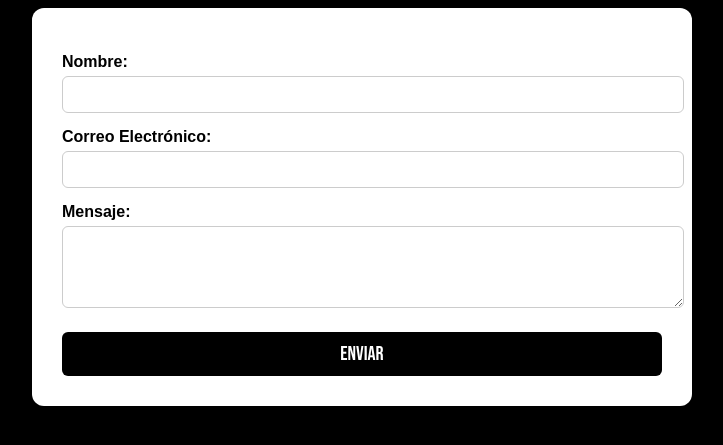
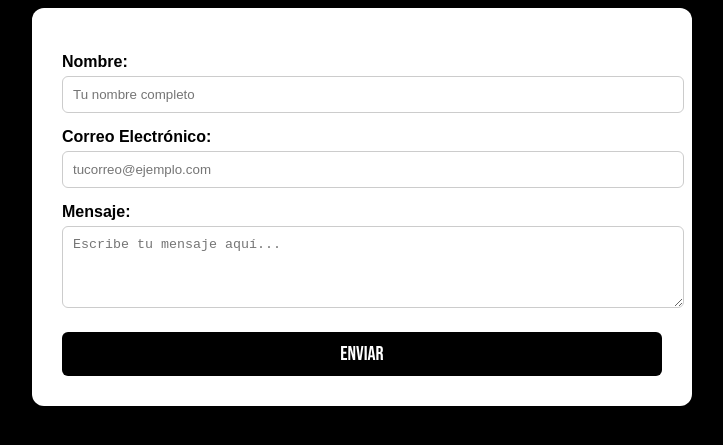
Before and after one commit to AreliPerdue/dfs-act1-AreliPerdue, a plain HTML site: page contacto.html in a window 1280 px wide. Shown: the part 167-612 px from the top of the page, without its empty margins (278-1001 px from the left). Drawn offline with Linux system fonts and the light colour scheme.

Commit message:
Add files via upload

```diff
--- a/contacto.html
+++ b/contacto.html
@@ -63,13 +63,13 @@
     <h2>Queremos escucharte</h2>
     <form action="#" method="post">
     <label for="name">Nombre:</label>
-    <input type="text" id="name" name="name" required>
+    <input type="text" id="name" name="name" placeholder="Tu nombre completo" required>
 
     <label for="email">Correo Electrónico:</label>
-    <input type="email" id="email" name="email" required>
+    <input type="email" id="email" name="email" placeholder="tucorreo@ejemplo.com" required>
 
     <label for="message">Mensaje:</label>
-    <textarea id="message" name="message" rows="4" required></textarea>
+    <textarea id="message" name="message" rows="4" placeholder="Escribe tu mensaje aquí..." required></textarea>
 
     <input type="submit" value="Enviar">
     </form>
--- a/styles.css
+++ b/styles.css
@@ -310,3 +310,26 @@ footer,
 .site-footer a:hover {
     text-decoration: underline;
 }
+
+/* Estilo para los placeholders */
+input::placeholder,
+textarea::placeholder {
+  color: #777;   /* gris medio, legible sobre fondo blanco */
+  opacity: 1;    /* asegura que se vea */
+}
+
+/* Compatibilidad con navegadores */
+input::-webkit-input-placeholder,
+textarea::-webkit-input-placeholder {
+  color: #777;
+}
+
+input:-ms-input-placeholder,
+textarea:-ms-input-placeholder {
+  color: #777;
+}
+
+input::-ms-input-placeholder,
+textarea::-ms-input-placeholder {
+  color: #777;
+}
```
Also changed, not shown: index.html (+4 -5 lines).
